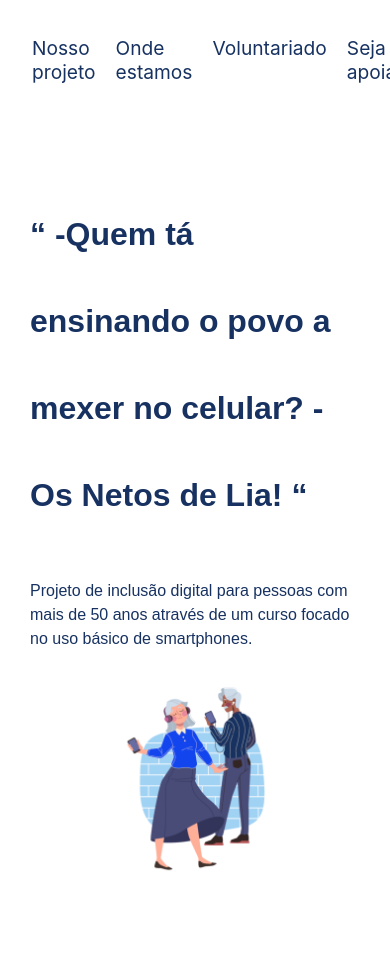
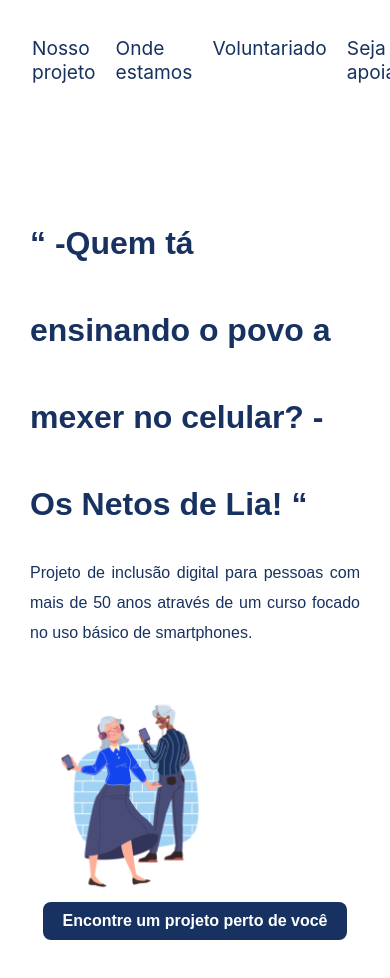
Before and after one commit to eujessicas/netosdelia, a React (Create React App) app: page / in a window 390 px wide. Shown: the top 978 px of the page. Before the commit the page ends 939 px from the top, so only its background shows below. Built offline with nearby package versions, Linux system fonts and the light colour scheme.

Commit message:
botão criado

```diff
--- a/src/App.js
+++ b/src/App.js
@@ -1,13 +1,13 @@
 // App.js
 import React from "react";
 import './App.css';
-import Header from './Header';  // Certifique-se de que está importando corretamente
-import Topo from './Topo';      // Importando corretamente o componente Topo
+import Header from './Header';
+import Topo from './Topo';
 
 function App() {
   return (
     <div>
-      <Header />  {/* Aqui, o componente Header está sendo utilizado */}
+      <Header />
       <Topo />
       <main>
 
--- a/src/Topo.css
+++ b/src/Topo.css
@@ -1,4 +1,3 @@
-
 .Topo {
     background-color: white;
     color: #173261;
@@ -9,69 +8,109 @@
 .TOPO {
     display: flex;
     justify-content: space-between;
-    align-items: center;
-    flex-wrap: wrap; /* Permite quebra de linha em telas pequenas */
+    align-items: flex-start;
+    flex-wrap: wrap;
+    gap:20px;
 }
 
 .TOPO h1 {
+    width: 770px;
     text-align: left;
     font-family: 'Poppins', sans-serif;
     font-weight: 600;
     font-size: 58px;
     line-height: 87px;
-    margin-bottom: 20px;
-    width: 770px;
+    margin-top: 30px;
+    margin-bottom: 10px;
 }
 
 .TOPO h3 {
-    text-align: left; /* Alinha o subtítulo à esquerda */
+    width: 736px;
+    text-align: justify;
     font-family: 'Poppins', sans-serif;
     font-size: 20px;
     font-weight: 500;
     color: #173261;
-    line-height: 1.5;
-    width: 55%; /* O subtítulo ocupa 55% da largura */
-    margin-top: 20px;
+    line-height: 30px;
+    margin-top: 0;
 }
 
+
 .img {
-    width: 40%; /* A imagem ocupa 20% da largura */
-    max-width: 500px; /* Limita o tamanho máximo da imagem */
-    height: auto; /* Mantém a proporção da imagem */
-    margin-top: 20px; /* Espaçamento entre o texto e a imagem */
+    width: 40%;
+    max-width: 736px;
+    height: auto;
+    display: flex;
+    align-items: center;
+    margin-top: 0;
 }
 
 .img img {
-    width: 100%; /* A imagem ocupa 100% da largura do contêiner */
-    height: auto; /* Mantém a proporção da imagem */
-    object-fit: cover; /* Garante que a imagem seja cortada corretamente */
-    border-radius: 10px; /* Borda arredondada na imagem */
-
+    width: 100%;
+    height: auto;
+    object-fit: cover;
+    border-radius: 10px;
 }
 
-/* Responsividade para telas menores */
+.Button {
+    text-align: center;
+    margin-top: 0px;
+    width: 100%;
+}
+
+.Button button {
+    background-color: #173261;
+    color: white;
+    border: none;
+    padding: 20px 50px;
+    font-size: 18px;
+    font-family: 'Poppins', sans-serif;
+    font-weight: 600;
+    border-radius: 8px;
+    cursor: pointer;
+    transition: all 0.3s ease;
+}
+
+.Button button:hover {
+    background-color: #1252a3;
+    transform: scale(1.05);
+}
+
+.Button button:focus {
+    outline: none;
+    box-shadow: 0 0 5px rgba(0, 82, 204, 0.7);
+}
+
+
 @media (max-width: 768px) {
     .TOPO {
-        flex-direction: column; /* Empilha os elementos em telas pequenas */
-        text-align: center; /* Centraliza o conteúdo */
+        flex-direction: column;
+        text-align: center;
     }
 
     .TOPO h1 {
-        font-size: 2rem; /* Reduz o tamanho do título em telas menores */
-        width: 100%; /* O título ocupa 100% da largura */
+        font-size: 2rem;
+        width: 100%;
     }
 
     .TOPO h3 {
-        font-size: 1rem; /* Ajusta o tamanho da descrição para telas pequenas */
-        width: 100%; /* A descrição ocupa 100% da largura */
+        font-size: 1rem;
+        width: 100%;
     }
 
     .img {
-        width: 60%; /* Aumenta a largura da imagem para 60% em telas pequenas */
+        width: 60%;
         margin-top: 20px;
     }
 
     .img img {
-        width: 100%; /* Garante que a imagem ocupe 100% do espaço disponível */
+        width: 100%;
     }
 }
+
+@media (max-width: 768px) {
+    .Button button {
+        font-size: 16px;
+        padding: 10px 20px;
+    }
+}
--- a/src/Topo.js
+++ b/src/Topo.js
@@ -1,22 +1,28 @@
-// Topo.js
 import React from "react";
 import './Topo.css';
 
-// Importando a imagem diretamente
 import objetoImg from './imagens/objeto.png';
 
 const Topo = () => {
     return (
         <header className="Topo">
             <div className="TOPO">
-                <h1>“ -Quem tá ensinando o povo a mexer no celular?  - Os Netos de Lia! “</h1>
-                <h3>Projeto de inclusão digital para pessoas com mais de 50 anos através de um curso focado no uso básico de smartphones.</h3>
-                <div className="img"> {/* Contêiner para a imagem */}
-                    <img src={objetoImg} alt="idosos" />
+
+                <div>
+                    <h1>“ -Quem tá ensinando o povo a mexer no celular? - Os Netos de Lia! “</h1>
+                    <h3>Projeto de inclusão digital para pessoas com mais de 50 anos através de um curso focado no uso básico de smartphones.</h3>
                 </div>
+
+                <div className="img">
+                    <img src={objetoImg} alt="idosos aprendendo tecnologia" />
+                </div>
+            </div>
+
+            <div className="Button">
+                <button>Encontre um projeto perto de você</button>
             </div>
         </header>
     );
-}
+};
 
 export default Topo;
```
